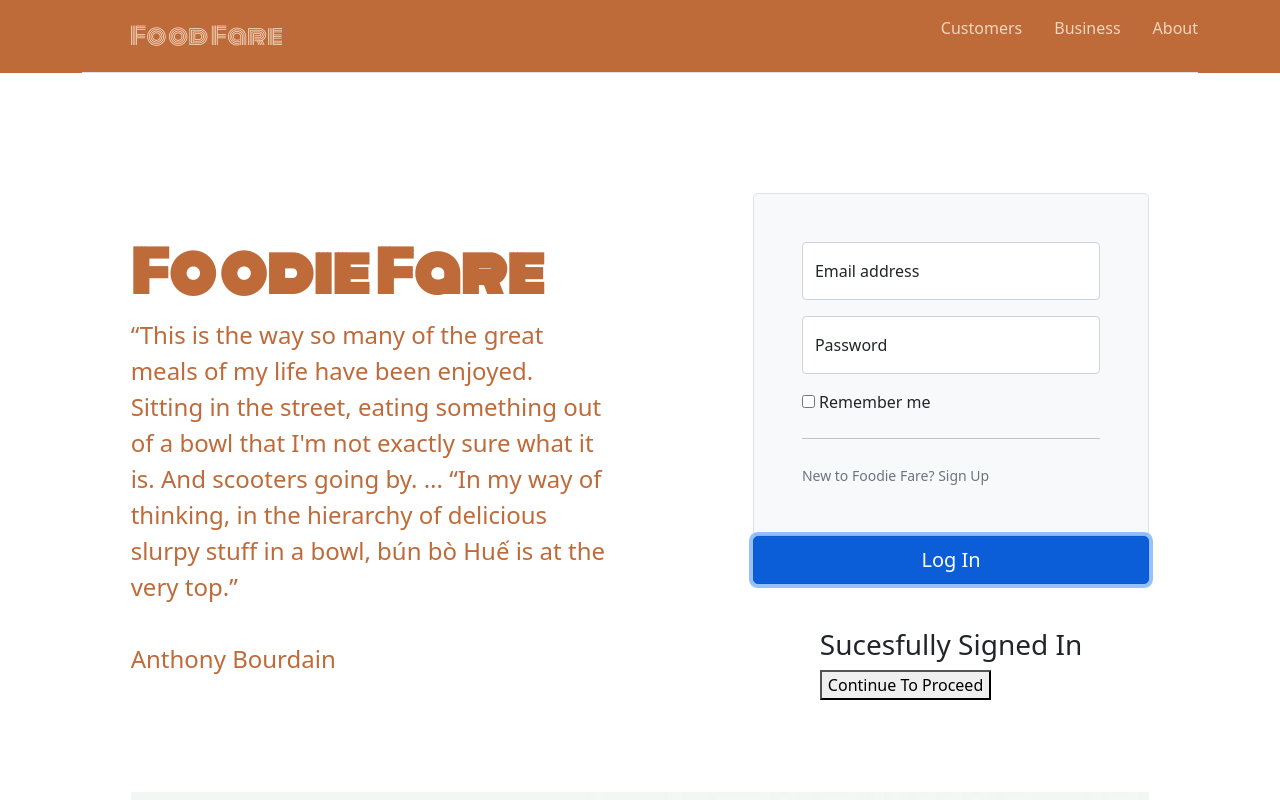
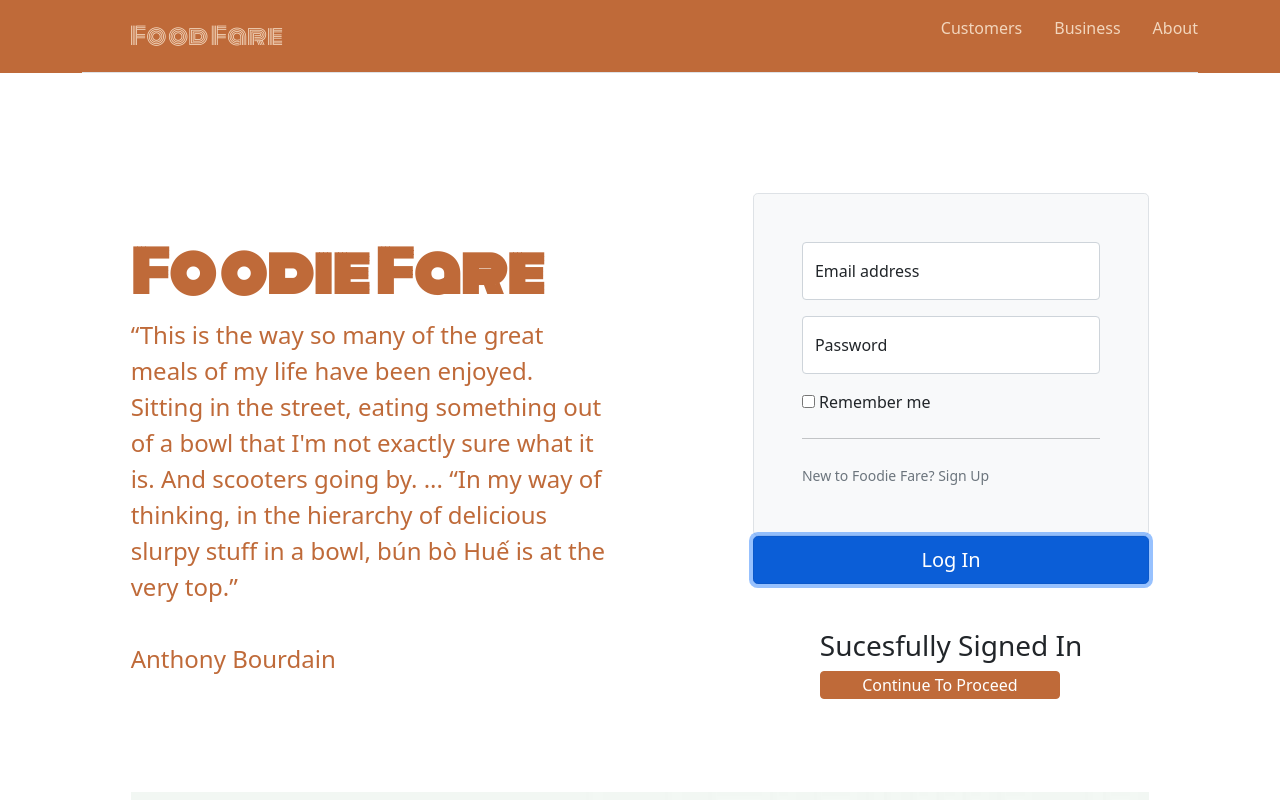
Before and after one commit to mgainer126/foodiofare, a React (Create React App) app in the folder client/: page / in a window 1280 px wide. Both pictures are taken after a click on the button "Log In". Shown: the top 800 px of the page. Built offline with nearby package versions, Linux system fonts and the light colour scheme; the HTML template or start-up script is replaced by a standard one.

Commit message:
rediect to the customer search page is now operable

```diff
--- a/client/src/components/PopUp/PopUp.scss
+++ b/client/src/components/PopUp/PopUp.scss
@@ -10,16 +10,10 @@
   flex-direction: column-reverse;
 }
 
-// .popup-inner {
-//   position: relative;
-//   padding: 32px;
-//   width: 100%;
-//   max-width: 640px;
-//   background-color: #fff;
-// }
-
-// .popup-inner .close-btn {
-//   position: absolute;
-//   top: 16px;
-//   right: 16px;
-// }
+.close-btn {
+  background-color: #bf6a39;
+  color: white;
+  border: solid 1px #bf6a39;
+  border-radius: 4px;
+  width: 15rem;
+}
```
